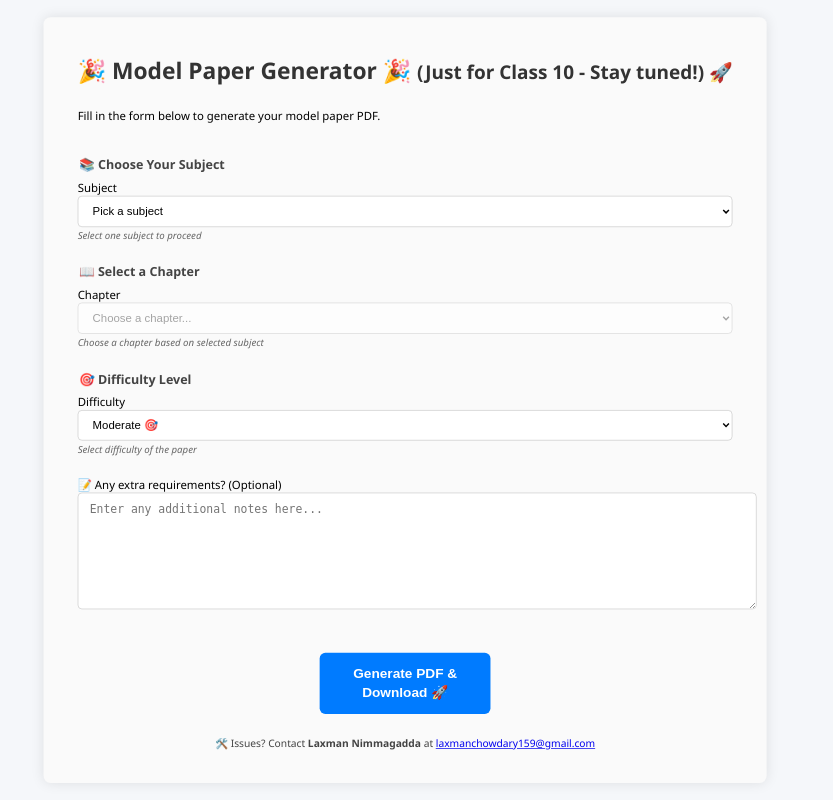
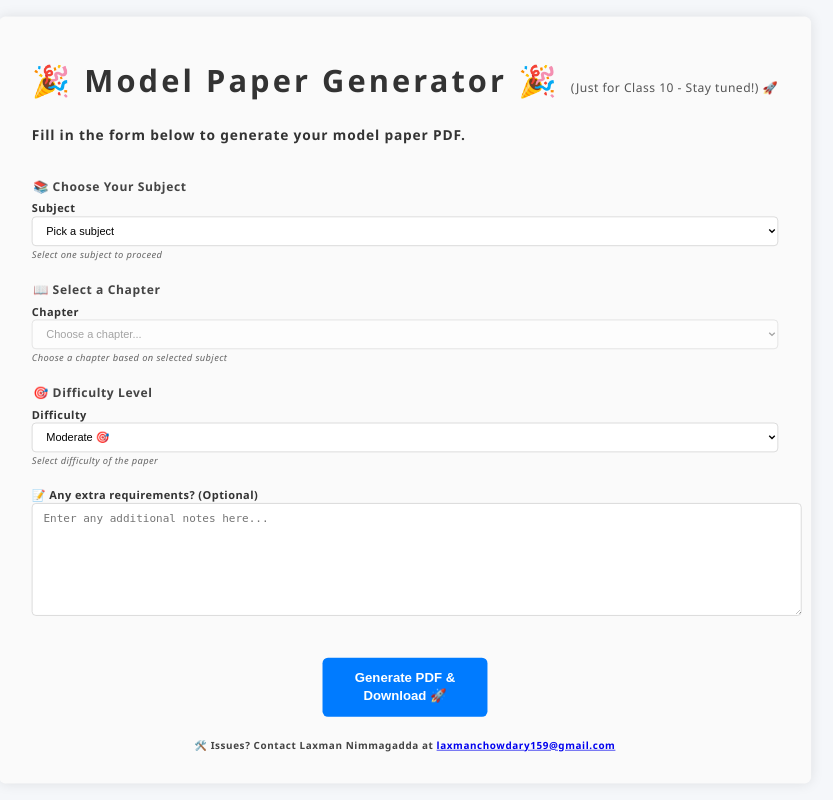
Before and after one commit to laxmanchowdary15/Perplexity_API_Project, a Flask app: page / in a window 1280 px wide. Shown: the whole page, without its empty margins (235-1068 px from the left). Run offline with Flask 3, Linux system fonts and the light colour scheme.

Commit message:
fot high

```diff
--- a/static/css/style.css
+++ b/static/css/style.css
@@ -13,6 +13,54 @@
   align-items: center;      /* Center content vertically if you want */
   background-color: #f5f7fa;  /* Light background fill */
 }
+/* Make all paragraphs bigger and wider */
+p {
+  font-size: 1.25rem;      /* Larger font size */
+  font-weight: 600;        /* Slightly bolder */
+  letter-spacing: 0.06em;  /* Wider spacing between letters */
+  color: #333;             /* Darker text color for contrast */
+}
+
+/* Make all legends bigger and bolder */
+legend {
+  font-size: 1.4rem;
+  font-weight: 700;
+  letter-spacing: 0.05em;
+  color: #222;
+}
+
+/* Widen small text (like small hints) and increase font size */
+small {
+  font-size: 1.1rem;
+  letter-spacing: 0.04em;
+  color: #555;
+  font-weight: 500;
+}
+
+/* Also apply consistent styling to labels */
+label {
+  font-size: 1.15rem;
+  letter-spacing: 0.04em;
+  font-weight: 600;
+  color: #333;
+}
+
+/* Optionally increase heading sizes further for emphasis */
+h1 {
+  font-size: 2.8rem;
+  font-weight: 900;
+  letter-spacing: 0.1em;
+  color: #111;
+}
+
+/* Subheadings inside form */
+fieldset > legend {
+  font-size: 1.5rem;
+  font-weight: 700;
+  letter-spacing: 0.05em;
+  color: #222;
+}
+
 main.container {
   max-width: 95vw; /* almost full viewport width */
   width: 100%;
```
